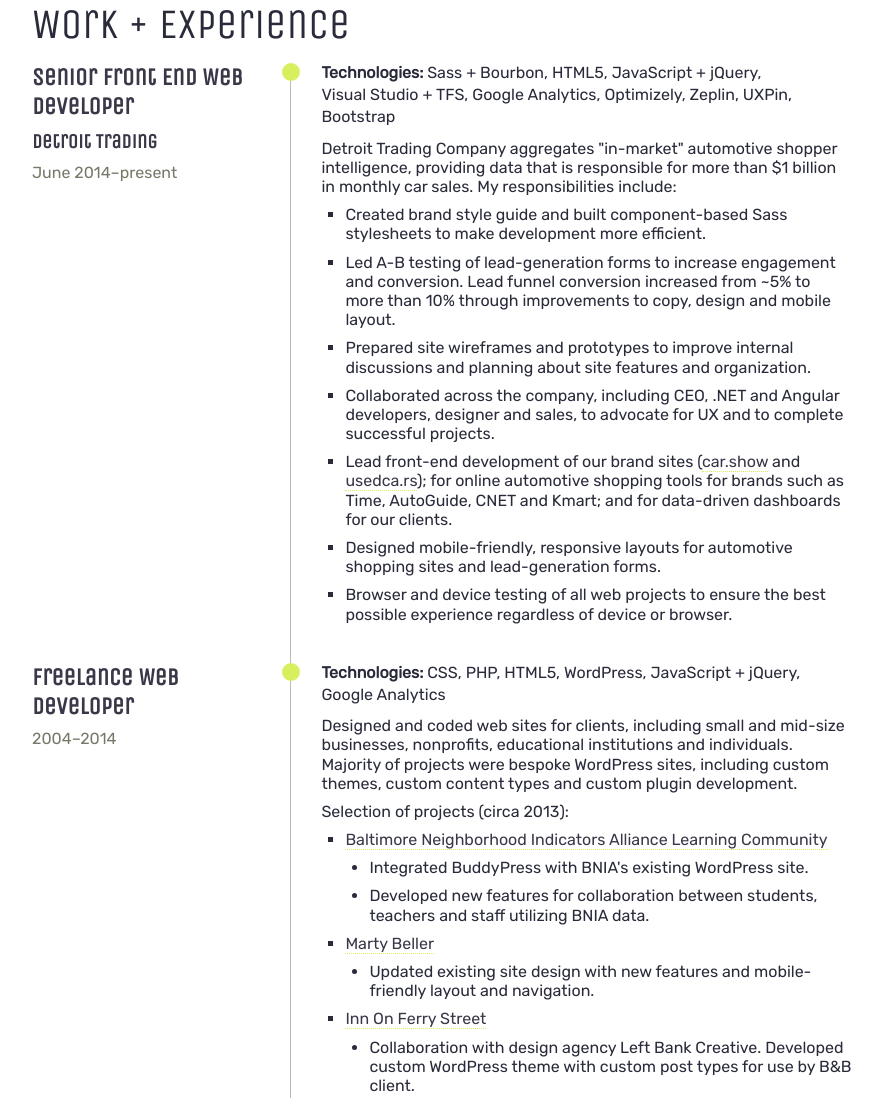
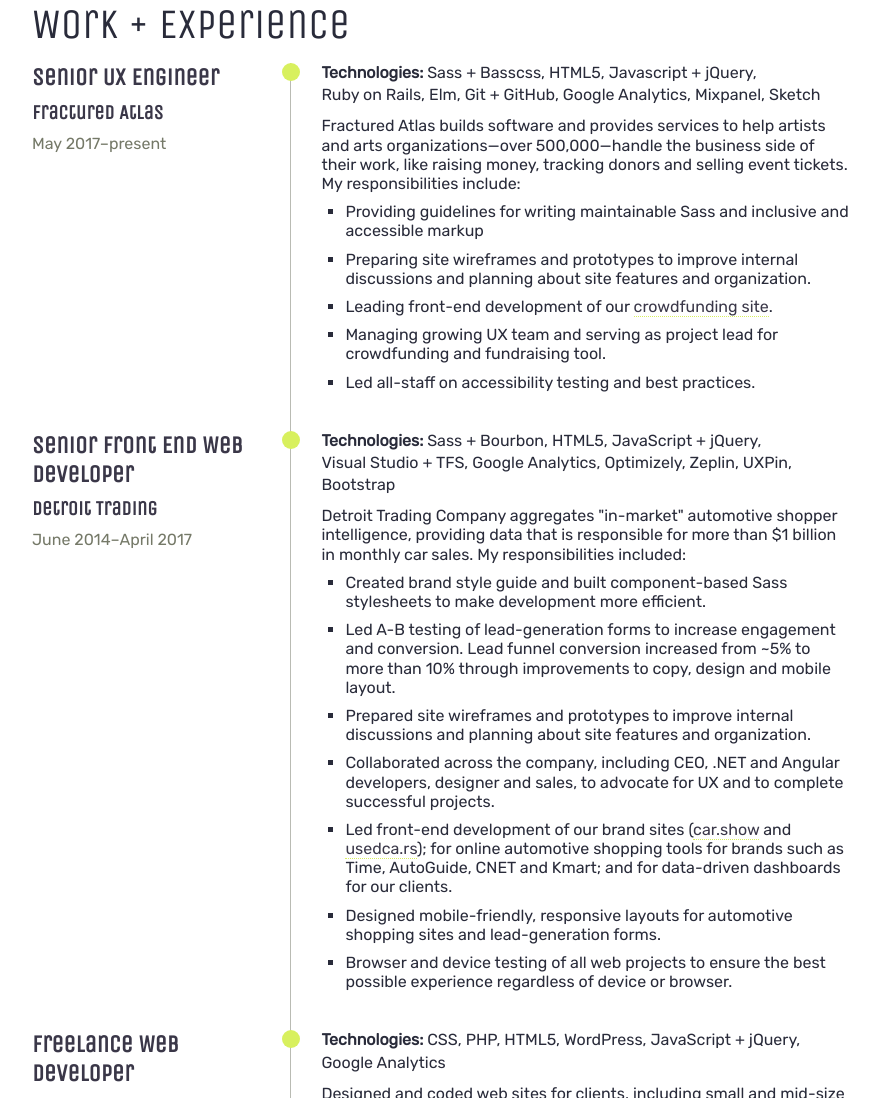
Before and after one commit to angeliquejw/resume, a plain HTML site: page index.html in a window 1280 px wide. Shown: the part 873-1971 px from the top of the page, without its empty margins (198-1077 px from the left). Drawn offline with nearby package versions, Linux system fonts and the light colour scheme.

Commit message:
Added FA, made DTCO past-tense

```diff
--- a/index.html
+++ b/index.html
@@ -84,9 +84,37 @@
         <ul class="content">
             <li>
                 <header>
+                    <h3 class='heading'>Senior UX Engineer</h3>
+                    <h4 class='heading'>Fractured Atlas</h4>
+                    <p class='timespan'>May 2017&ndash;present</p>
+                </header>
+                <div class='content'>
+                    <ul class='techList'>
+                        <li>Sass + Basscss</li>
+                        <li>HTML5</li>
+                        <li>Javascript + jQuery</li>
+                        <li>Ruby on Rails</li>
+                        <li>Elm</li>
+                        <li>Git + GitHub</li>
+                        <li>Google Analytics</li>
+                        <li>Mixpanel</li>
+                        <li>Sketch</li>
+                    </ul>
+                    <p>Fractured Atlas builds software and provides services to help artists and arts organizations&mdash;over 500,000&mdash;handle the business side of their work, like raising money, tracking donors and selling event tickets. My responsibilities include:</p>
+                    <ul class='projList'>
+                        <li>Providing guidelines for writing maintainable Sass and inclusive and accessible markup</li>
+                        <li>Preparing site wireframes and prototypes to improve internal discussions and planning about site features and organization.</li>
+                        <li>Leading front-end development of our <a href="https://fundraising.fracturedatlas.org/">crowdfunding site</a>.</li>
+                        <li>Managing growing UX team and serving as project lead for crowdfunding and fundraising tool.</li>
+                        <li>Led all-staff on accessibility testing and best practices.</li>
+                    </ul>
+                </div>
+            </li>
+            <li>
+                <header>
                     <h3 class="heading">Senior Front End Web Developer</h3>
                     <h4 class="heading">Detroit Trading</h4>
-                    <p class="timespan">June 2014&ndash;present</p>
+                    <p class="timespan">June 2014&ndash;April 2017</p>
                 </header>
                 <div class="content">
                     <ul class="techList">
@@ -100,14 +128,13 @@
                         <li>UXPin</li>
                         <li>Bootstrap</li>
                     </ul>
-                    <p>Detroit Trading Company aggregates "in-market" automotive shopper intelligence, providing data that is responsible for more than $1 billion in monthly car sales. My responsibilities include:</p>
+                    <p>Detroit Trading Company aggregates "in-market" automotive shopper intelligence, providing data that is responsible for more than $1 billion in monthly car sales. My responsibilities included:</p>
                     <ul class="projList">
                         <li>Created brand style guide and built component-based Sass stylesheets to make development more efficient.</li>
                         <li>Led A-B testing of lead-generation forms to increase engagement and conversion. Lead funnel conversion increased from ~5% to more than 10% through improvements to copy, design and mobile layout. </li>
                         <li>Prepared site wireframes and prototypes to improve internal discussions and planning about site features and organization.</li>
                         <li>Collaborated across the company, including CEO, .NET and Angular developers, designer and sales, to advocate for UX and to complete successful projects.</li>
-                        <li>Lead front-end development of our brand sites (<a href="http://car.show/">car.show</a> and <a href="http://usedca.rs">usedca.rs</a>); for online automotive shopping tools for brands such as Time, AutoGuide, CNET and Kmart; and
-                            for data-driven dashboards for our clients.
+                        <li>Led front-end development of our brand sites (<a href="http://car.show/">car.show</a> and <a href="http://usedca.rs">usedca.rs</a>); for online automotive shopping tools for brands such as Time, AutoGuide, CNET and Kmart; and for data-driven dashboards for our clients.
                         </li>
                         <li>Designed mobile-friendly, responsive layouts for automotive shopping sites and lead-generation forms.</li>
                         <li>Browser and device testing of all web projects to ensure the best possible experience regardless of device or browser.</li>
@@ -128,8 +155,7 @@
                         <li>JavaScript + jQuery</li>
                         <li>Google Analytics</li>
                     </ul>
-                    <p>Designed and coded web sites for clients, including small and mid-size businesses, nonprofits, educational institutions and individuals. Majority of projects were bespoke WordPress sites, including custom themes, custom content types
-                        and custom plugin development.</p>
+                    <p>Designed and coded web sites for clients, including small and mid-size businesses, nonprofits, educational institutions and individuals. Majority of projects were bespoke WordPress sites, including custom themes, custom content types and custom plugin development.</p>
                     <p>Selection of projects (circa 2013):</p>
                     <ul class="projList">
                         <li><a href="http://bniajfi.org/resources/learning-community/">Baltimore Neighborhood Indicators Alliance Learning Community</a>
```
